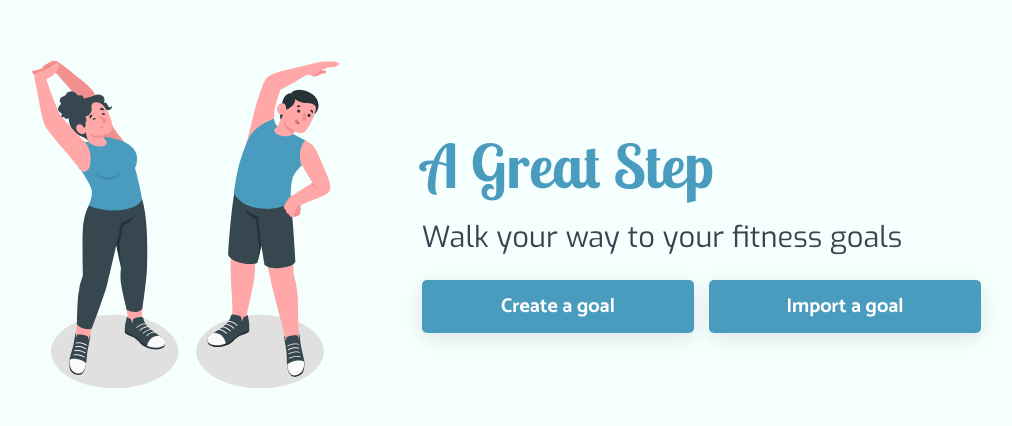
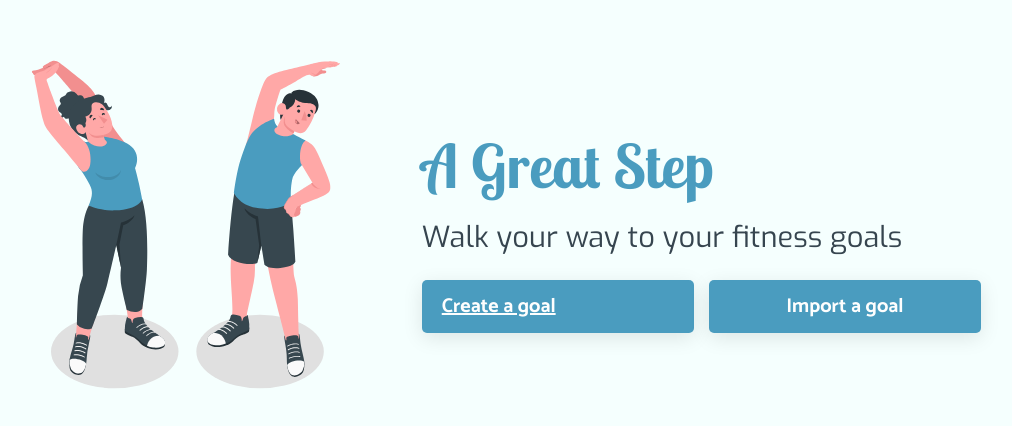
Before and after one commit to stephendawsondev/a-great-step-svelte, a SvelteKit app: page / in a window 1280 px wide. Shown: the part 164-590 px from the top of the page, without its empty margins (151-1163 px from the left). Built offline with nearby package versions, Linux system fonts and the light colour scheme.

Commit message:
feat: create pages for each step

```diff
--- a/src/lib/components/Home.svelte
+++ b/src/lib/components/Home.svelte
@@ -11,7 +11,7 @@
 		<div class="content-container">
 			<h1 id="landing-heading">A Great Step</h1>
 			<h2 class="subheading1">Walk your way to your fitness goals</h2>
-			<button id="create-a-goal" class="btn cta next">Create a goal </button>
+			<a href="/details" id="create-a-goal" class="btn cta next">Create a goal </a>
 			<button id="import-a-goal" class="btn cta">Import a goal</button>
 		</div>
 	</div>
--- /dev/null
+++ b/src/routes/+layout.svelte
@@ -0,0 +1,7 @@
+<script>
+	let { children } = $props();
+</script>
+
+<main>
+	{@render children()}
+</main>
--- a/src/routes/+page.svelte
+++ b/src/routes/+page.svelte
@@ -1,14 +1,5 @@
 <script>
-	import ActivityLevel from '$lib/components/ActivityLevel.svelte';
-	import DetailsCollection from '$lib/components/DetailsCollection.svelte';
-	import Goal from '$lib/components/Goal.svelte';
 	import Home from '$lib/components/Home.svelte';
 </script>
 
-<!-- The static outer part of the app -->
-<div class="app-container">
-	<Home />
-	<DetailsCollection />
-	<ActivityLevel />
-	<Goal />
-</div>
+<Home />
--- /dev/null
+++ b/src/routes/activity-level/+page.svelte
@@ -0,0 +1,5 @@
+<script>
+	import ActivityLevel from '$lib/components/ActivityLevel.svelte';
+</script>
+
+<ActivityLevel />
--- /dev/null
+++ b/src/routes/details/+page.svelte
@@ -0,0 +1,5 @@
+<script>
+	import DetailsCollection from '$lib/components/DetailsCollection.svelte';
+</script>
+
+<DetailsCollection />
--- /dev/null
+++ b/src/routes/goal/+page.svelte
@@ -0,0 +1,5 @@
+<script>
+	import Goal from '$lib/components/Goal.svelte';
+</script>
+
+<Goal />
```
